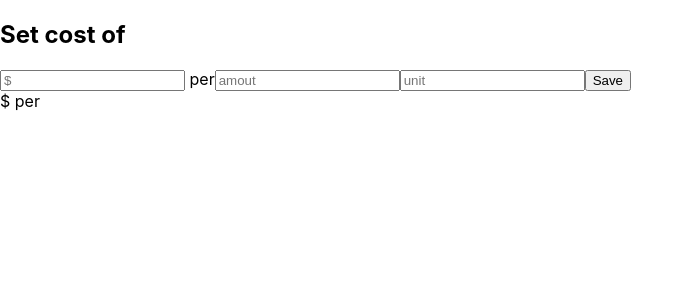
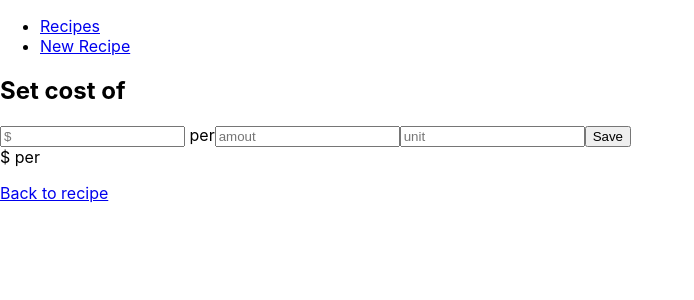
Before and after one commit to libbykay1/recipe-cost-tracker, a React (Create React App) app in the folder ghi/app/: page /ingredients/1 in a window 1280 px wide. Shown: the top 300 px of the page, without its empty margins (0-694 px from the left). Built offline with nearby package versions, Linux system fonts and the light colour scheme; no server answers.

Commit message:
navs and page links

```diff
--- a/ghi/app/src/App.js
+++ b/ghi/app/src/App.js
@@ -1,3 +1,4 @@
+import Nav from './Nav';
 import RecipeView from "./recipes/RecipeView";
 import Recipe from "./recipes/Recipe";
 import RecipeList from "./recipes/RecipeList";
@@ -35,6 +36,7 @@ function App() {
   }, []);
   return (
     <BrowserRouter>
+    <Nav />
       <div className="container">
         <Routes>
           <Route path="/ingredients/">
--- /dev/null
+++ b/ghi/app/src/Nav.js
@@ -0,0 +1,20 @@
+import { NavLink } from "react-router-dom";
+
+function Nav() {
+    return (
+        <>
+        <div>
+            <ul>
+                <li>
+                    <NavLink to="/recipes/">Recipes</NavLink>
+                </li>
+                <li>
+                    <NavLink to="/recipes/new/">New Recipe</NavLink>
+                </li>
+            </ul>
+        </div>
+        </>
+
+    )
+}
+export default Nav;
--- a/ghi/app/src/ingredients/IngredientCost.js
+++ b/ghi/app/src/ingredients/IngredientCost.js
@@ -9,6 +9,7 @@ function IngredientCost() {
     const [unitInput, setUnitInput] = useState('');
     const [costAmount, setCostAmount] = useState('');
     const [costUnit, setCostUnit] = useState('');
+    const [recipeId, setRecipeId] = useState('');
 
     const handleDollarInput = event => {
         setDollarInput(event.target.value);
@@ -49,11 +50,13 @@ function IngredientCost() {
             setIngredient(data.name);
             setCostAmount(data.cost_amount);
             setCostUnit(data.cost_unit);
+            setRecipeId(data.recipe.id);
         }
     };
     useEffect(() => {
         fetchData();
     }, []);
+    const recipeUrl = `http://localhost:3000/recipes/${recipeId}`
     return (
         <>
         <h2>Set cost of { ingredient }</h2>
@@ -64,6 +67,9 @@ function IngredientCost() {
         <button className="btn btn-primary">Save</button>
         </form>
         ${costAmount} per {costUnit}
+        <p>
+            <a href={recipeUrl}>Back to recipe</a>
+        </p>
         </>
     )
 };
--- a/ghi/app/src/recipes/Recipe.js
+++ b/ghi/app/src/recipes/Recipe.js
@@ -117,9 +117,14 @@ function Recipe() {
         fetchData();
     }, []);
 
+    const viewUrl = `http://localhost:3000/recipes/${id}/view/`
+
     return (
         <>
         <h1>{recipe}</h1>
+        <p>
+            <a href={viewUrl}>Make calculations</a>
+        </p>
         <p>
             Yield: {yield_amount} {yield_unit}
         </p>
--- a/ghi/app/src/recipes/RecipeView.js
+++ b/ghi/app/src/recipes/RecipeView.js
@@ -12,6 +12,8 @@ function RecipeView() {
     const [ingredients, setIngredients] = useState([]);
     const [originalIngredients, setOriginalIngredients] = useState([]);
     const [batch_size, setBatchSize] = useState('1');
+
+    const editUrl = `http://localhost:3000/recipes/${id}/`
 
     const fetchData = async () => {
         const recipeUrl = `http://localhost:8000/api/recipes/${id}`;
@@ -112,6 +114,7 @@ const totalCost = ingredients.reduce((total, ingredient) => {
 return (
     <>
         <h1>{recipe}</h1>
+        <p><a href={editUrl}>Edit recipe</a></p>
 
         Multiply by: <input onChange={handleBatchSizeChange} value={batch_size} type="number" id="batch_size" />
         <button onClick={multiply} className="btn btn-primary">Calculate</button>
```
Also changed, not shown: 1 other file (tests, documents, lock files or other folders).
